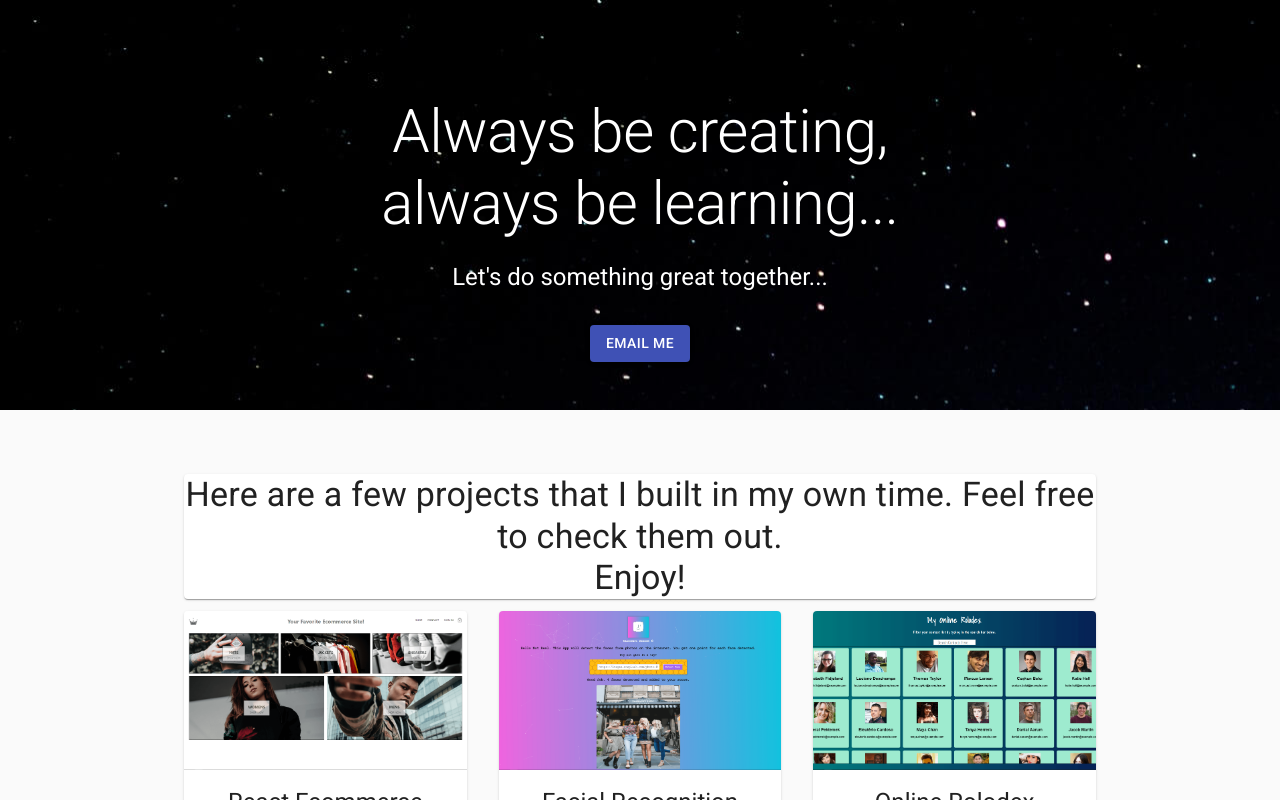
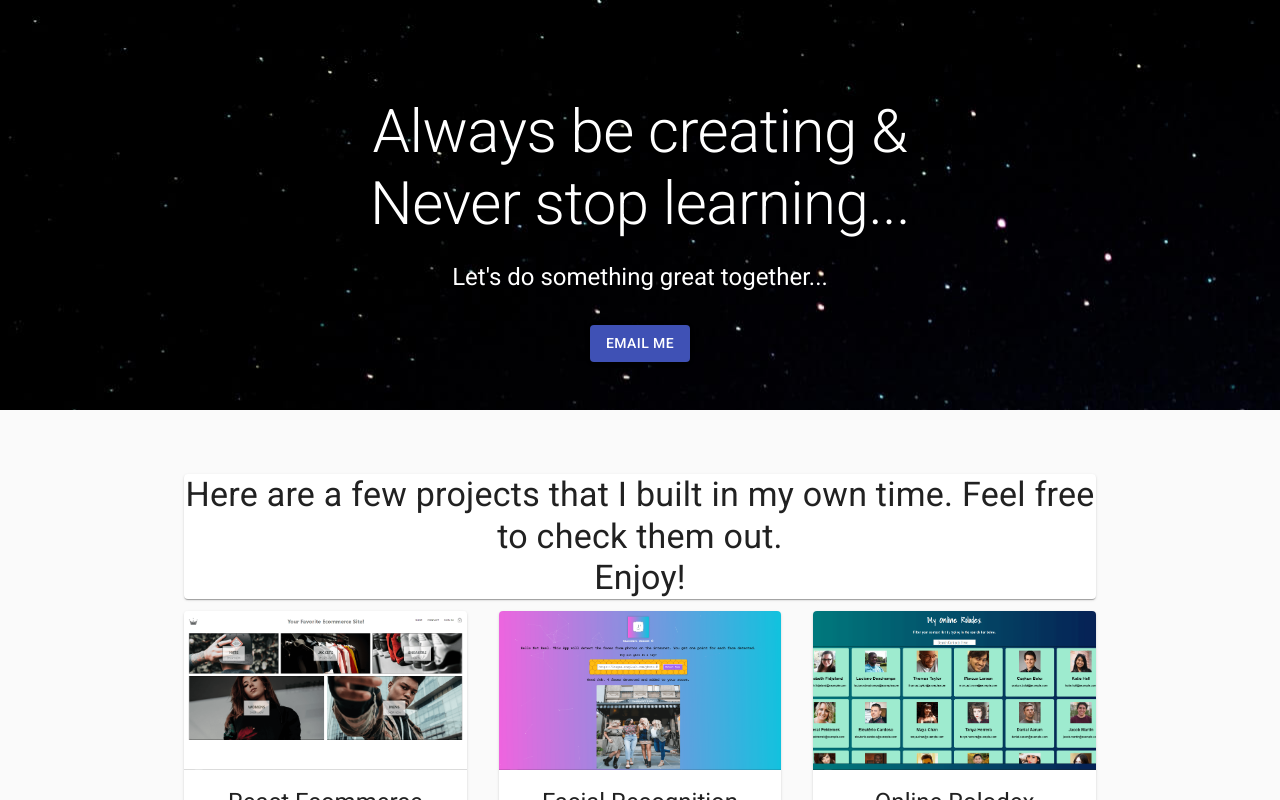
Before and after one commit to Paul---/react-portfolio, a React (Create React App) app: page / in a window 1280 px wide. Shown: the top 800 px of the page. Built offline with nearby package versions, Linux system fonts and the light colour scheme.

Commit message:
fix hero text

```diff
--- a/src/Album/Album.jsx
+++ b/src/Album/Album.jsx
@@ -137,7 +137,7 @@ export default function Album() {
               color='textPrimary'
               gutterBottom
             >
-              Always be creating, always be learning...{' '}
+              Always be creating {'&'} Never stop learning...{' '}
             </Typography>
             <Typography
               style={{ color: '#ffffff' }}
```
